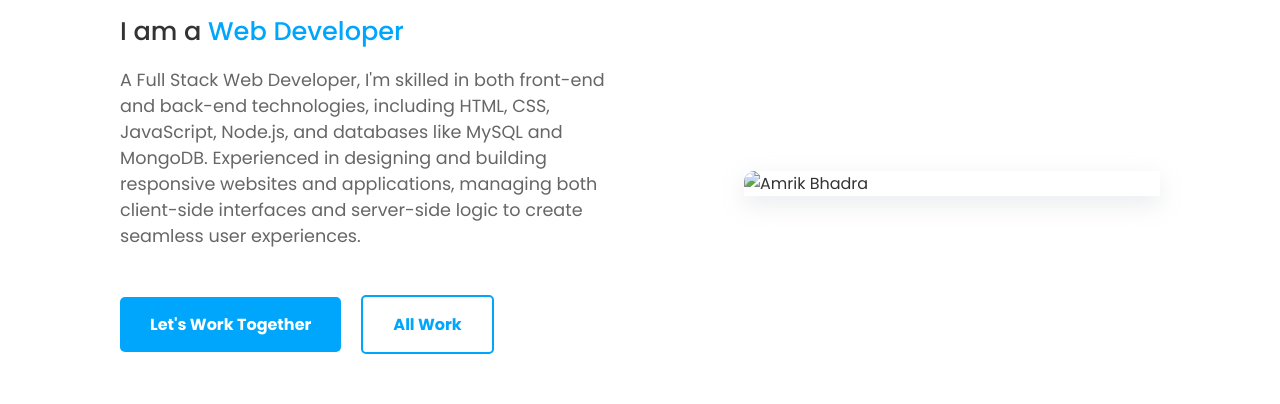
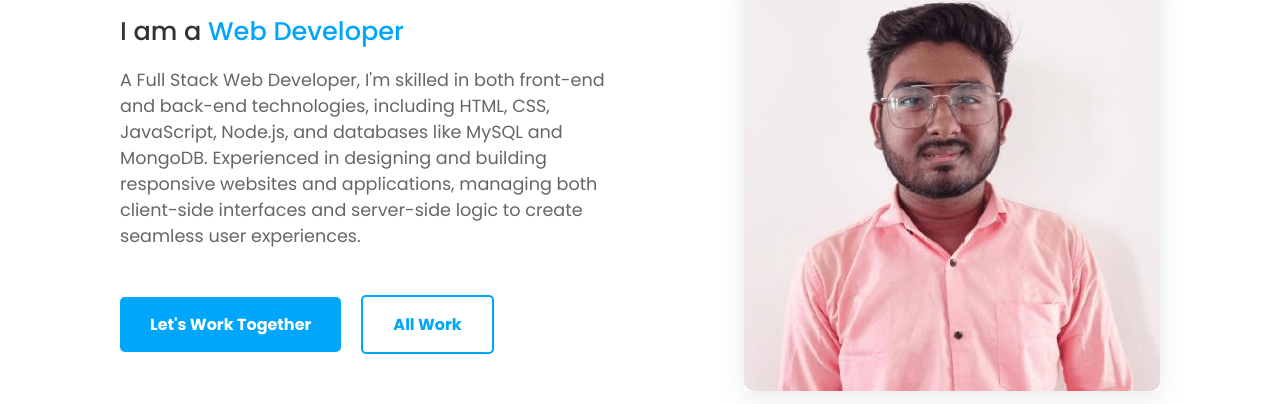
Before and after one commit to Amrik-Bhadra/My-Portfolio, a plain HTML site: page index.html in a window 1280 px wide. Shown: the part 252-656 px from the top of the page. Drawn offline with Linux system fonts and the light colour scheme; the site is published under a folder, as on GitHub Pages, so addresses that start at the root find nothing.

Commit message:
Update index.html

```diff
--- a/index.html
+++ b/index.html
@@ -42,7 +42,7 @@
 
         </div>
         <div class="profile-image">
-            <img src="/assets/myProfile.png" alt="Amrik Bhadra">
+            <img src="assets/myProfile.png" alt="Amrik Bhadra">
         </div>
     </section>
 </body>
```
